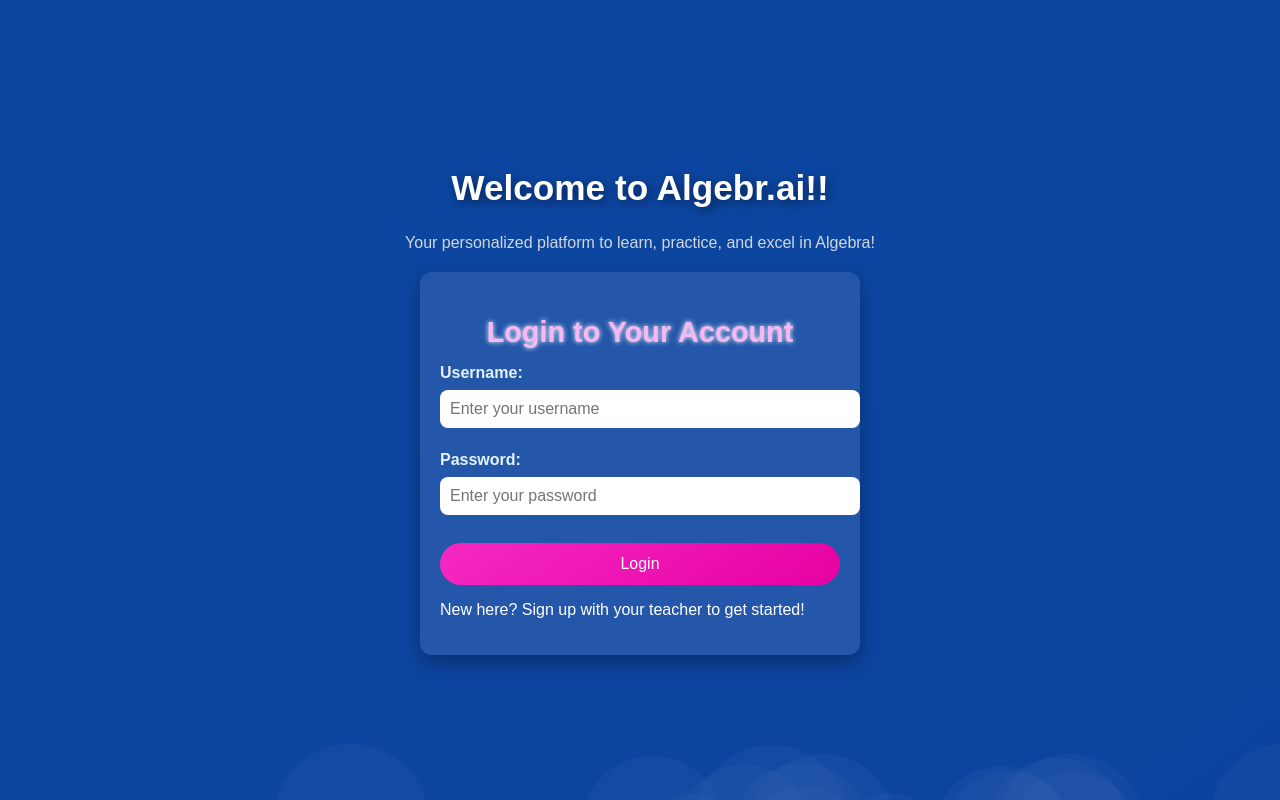
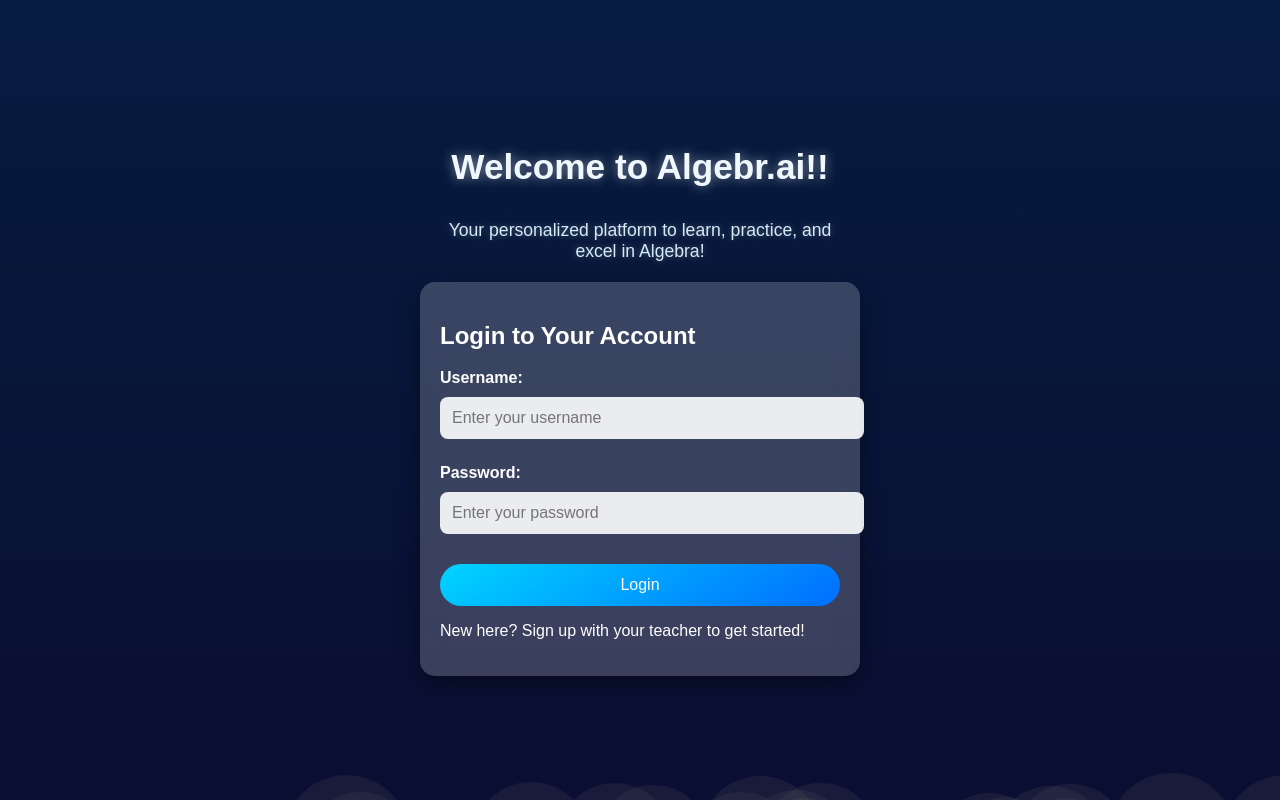
Before and after one commit to okotwal17/Algebr.ai, a Django app: page /accounts/login/ in a window 1280 px wide. Run offline with Django 5.2, Linux system fonts and the light colour scheme.

Commit message:
Continuing to work on the front-end.

```diff
--- a/accounts/static/css/login.css
+++ b/accounts/static/css/login.css
@@ -3,19 +3,21 @@ body {
     font-family: 'Arial', sans-serif;
     margin: 0;
     padding: 0;
-    background: linear-gradient(145deg, #0d47a1, #0c39a4);
+    background: linear-gradient(145deg, #0e2a47, #193c5b);
     color: white;
     overflow: hidden;
     display: flex;
     align-items: center;
     justify-content: center;
     height: 100vh;
+    position: relative;
 }
 
+/* Container Alignment */
 .container {
-    max-width: 500px;
+    max-width: 400px;
     width: 100%;
-    padding: 40px;
+    padding: 30px;
     text-align: center;
     position: relative;
     z-index: 10;
@@ -24,86 +26,80 @@ body {
     align-items: center;
 }
 
-/* Background overlay */
+/* Background overlay for depth */
 .background-overlay {
     position: fixed;
     top: 0;
     left: 0;
     width: 100%;
     height: 100%;
-    background: rgba(13, 71, 161, 0.8);
+    background: rgba(0, 0, 0, 0.6);
     z-index: -1;
 }
 
 /* Title and welcome text */
 h1 {
     font-size: 2.2em;
-    color: #ffffff;
-    text-shadow: 3px 3px 12px rgba(0, 0, 0, 0.5);
+    color: #f0f8ff;
+    text-shadow: 0 0 12px rgba(255, 255, 255, 0.5);
     animation: fadeIn 2s ease-in-out;
-    margin-bottom: 10px;
+    margin-bottom: 15px;
 }
 
 .welcome-text {
-    font-size: 1em;
+    font-size: 1.1em;
     margin-bottom: 20px;
-    color: #cfd8dc;
+    color: #d3ebf5;
+    text-shadow: 0 0 6px rgba(255, 255, 255, 0.3);
 }
 
 /* Login Box Styling */
 .login-box {
     width: 100%;
     max-width: 400px;
-    background: rgba(255, 255, 255, 0.1);
+    background: rgba(255, 255, 255, 0.2);
     padding: 20px;
-    border-radius: 12px;
-    box-shadow: 0 8px 20px rgba(0, 0, 0, 0.3);
-    backdrop-filter: blur(12px);
-    animation: slideUp 1.2s ease-in-out;
+    border-radius: 15px;
+    box-shadow: 0 10px 25px rgba(0, 0, 0, 0.4);
+    backdrop-filter: blur(15px);
+    animation: slideUp 1.5s ease-in-out;
     text-align: left;
 }
 
-h2 {
-    font-size: 1.8em;
-    color: #f7b7f5;
-    margin-bottom: 15px;
-    text-shadow: 0 0 5px #ffffff;
-    text-align: center;
-}
-
-/* Form elements */
+/* Form Styling */
 label {
     display: block;
     font-weight: bold;
-    color: #e3f2fd;
+    color: #ffffff;
     margin-top: 15px;
     text-align: left;
 }
 
 input[type="text"], input[type="password"] {
-    padding: 10px;
+    padding: 12px;
     width: 100%;
-    margin: 8px 0;
+    margin: 10px 0;
     border: none;
     border-radius: 8px;
-    background-color: #ffffff;
+    background-color: rgba(255, 255, 255, 0.9);
     color: #333;
     font-size: 1em;
-    transition: box-shadow 0.3s ease;
+    transition: transform 0.2s ease, box-shadow 0.2s ease;
 }
 
 input[type="text"]:focus, input[type="password"]:focus {
-    box-shadow: 0 0 8px rgba(255, 255, 255, 0.8);
+    transform: scale(1.02);
+    box-shadow: 0 0 8px rgba(0, 153, 255, 0.8);
 }
 
-/* Login button */
+/* Button Styling */
 button {
     padding: 12px;
     width: 100%;
-    background: linear-gradient(145deg, #f629c3, #e601a1);
+    background: linear-gradient(145deg, #00d4ff, #006eff);
     color: white;
     border: none;
-    border-radius: 50px;
+    border-radius: 25px;
     font-size: 1em;
     margin-top: 20px;
     cursor: pointer;
@@ -112,10 +108,10 @@ button {
 
 button:hover {
     transform: scale(1.05);
-    box-shadow: 0 4px 12px rgba(246, 41, 195, 0.6);
+    box-shadow: 0 6px 15px rgba(0, 222, 255, 0.8);
 }
 
-/* Error message styling */
+/* Error Message Styling */
 .error-messages {
     list-style: none;
     padding: 0;
@@ -123,15 +119,15 @@ button:hover {
 }
 
 .error-messages li {
-    background-color: #ff5252;
+    background-color: #ff4444;
     padding: 8px;
     margin: 5px 0;
-    border-radius: 5px;
+    border-radius: 8px;
     color: white;
     text-align: center;
 }
 
-/* Background Bubble Effects */
+/* Wavy Background Animation */
 .background {
     position: fixed;
     top: 0;
@@ -140,37 +136,67 @@ button:hover {
     height: 100%;
     z-index: -2;
     overflow: hidden;
+    background: linear-gradient(180deg, #0d47a1, #1a237e);
+    animation: wave 8s infinite linear;
 }
 
+@keyframes wave {
+    0% {
+        background-position: 0% 0%;
+    }
+    100% {
+        background-position: 100% 0%;
+    }
+}
+
+/* Bubble Effects */
 .bubble {
     position: absolute;
     bottom: -100px;
     background: rgba(255, 255, 255, 0.15);
     border-radius: 50%;
-    animation: rise var(--time) linear infinite, sway 3s ease-in-out infinite alternate;
+    animation: rise var(--time) linear infinite, sway 4s ease-in-out infinite alternate;
     width: var(--size);
     height: var(--size);
     left: var(--position);
     animation-delay: var(--delay);
 }
 
+@keyframes rise {
+    from {
+        transform: translateY(0);
+    }
+    to {
+        transform: translateY(-200vh);
+    }
+}
+
+@keyframes sway {
+    from {
+        transform: translateX(0);
+    }
+    to {
+        transform: translateX(20px);
+    }
+}
+
 /* Animations */
 @keyframes fadeIn {
-    from { opacity: 0; }
-    to { opacity: 1; }
+    from {
+        opacity: 0;
+    }
+    to {
+        opacity: 1;
+    }
 }
 
 @keyframes slideUp {
-    from { transform: translateY(40px); opacity: 0; }
-    to { transform: translateY(0); opacity: 1; }
+    from {
+        transform: translateY(60px);
+        opacity: 0;
+    }
+    to {
+        transform: translateY(0);
+        opacity: 1;
+    }
 }
-
-@keyframes rise {
-    from { transform: translateY(0); }
-    to { transform: translateY(-200vh); }
-}
-
-@keyframes sway {
-    from { transform: translateX(0); }
-    to { transform: translateX(20px); }
-}
--- a/accounts/static/javascript/login.js
+++ b/accounts/static/javascript/login.js
@@ -3,14 +3,15 @@ document.addEventListener("DOMContentLoaded", () => {
     background.classList.add("background");
     document.body.appendChild(background);
 
-    for (let i = 0; i < 20; i++) {
+    // Generate bubbles
+    for (let i = 0; i < 30; i++) {
         const bubble = document.createElement("div");
         bubble.classList.add("bubble");
 
-        bubble.style.setProperty("--size", `${Math.random() * 5 + 5}rem`);
+        bubble.style.setProperty("--size", `${Math.random() * 4 + 4}rem`);
         bubble.style.setProperty("--position", `${Math.random() * 100}%`);
-        bubble.style.setProperty("--time", `${Math.random() * 3 + 2}s`);
-        bubble.style.setProperty("--delay", `${Math.random() * 3}s`);
+        bubble.style.setProperty("--time", `${Math.random() * 6 + 4}s`);
+        bubble.style.setProperty("--delay", `${Math.random() * 4}s`);
 
         background.appendChild(bubble);
     }
```
Also changed, not shown: db.sqlite3.
